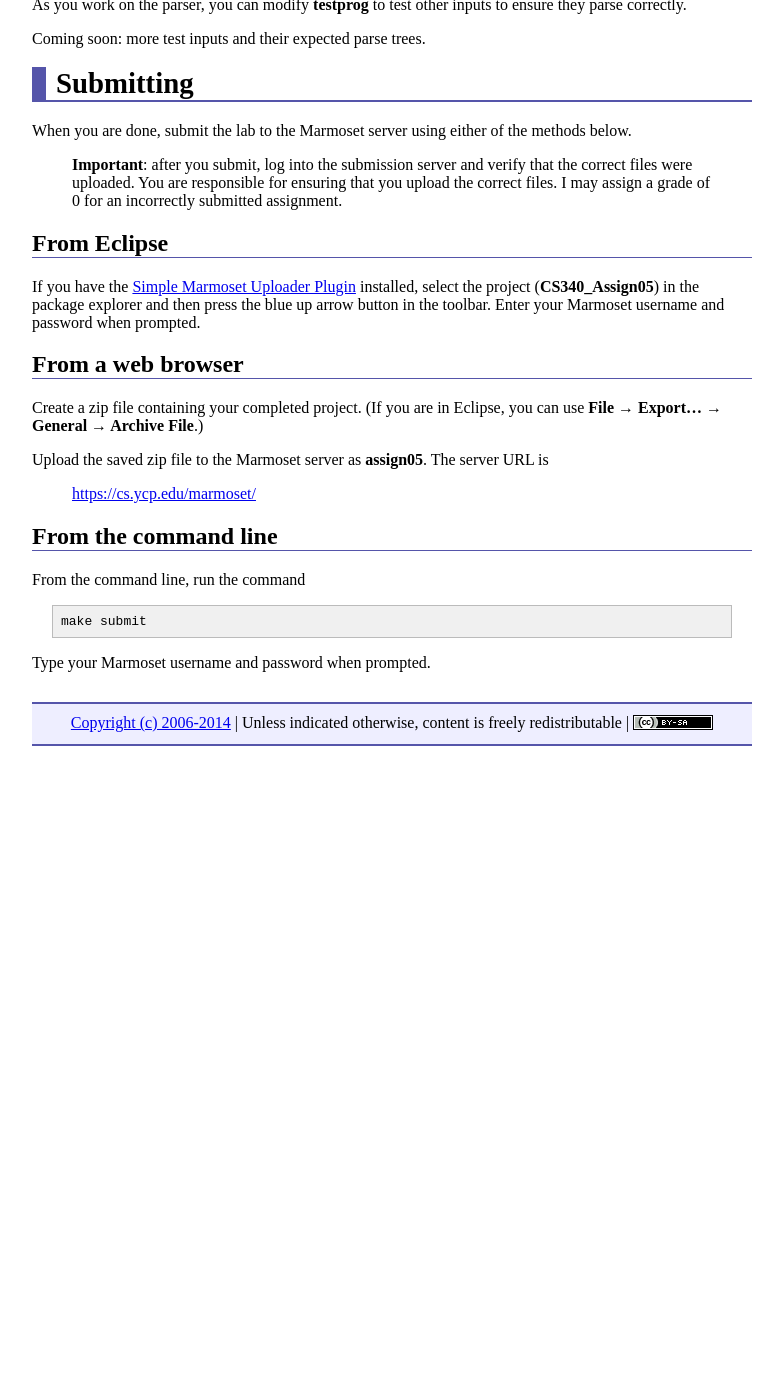
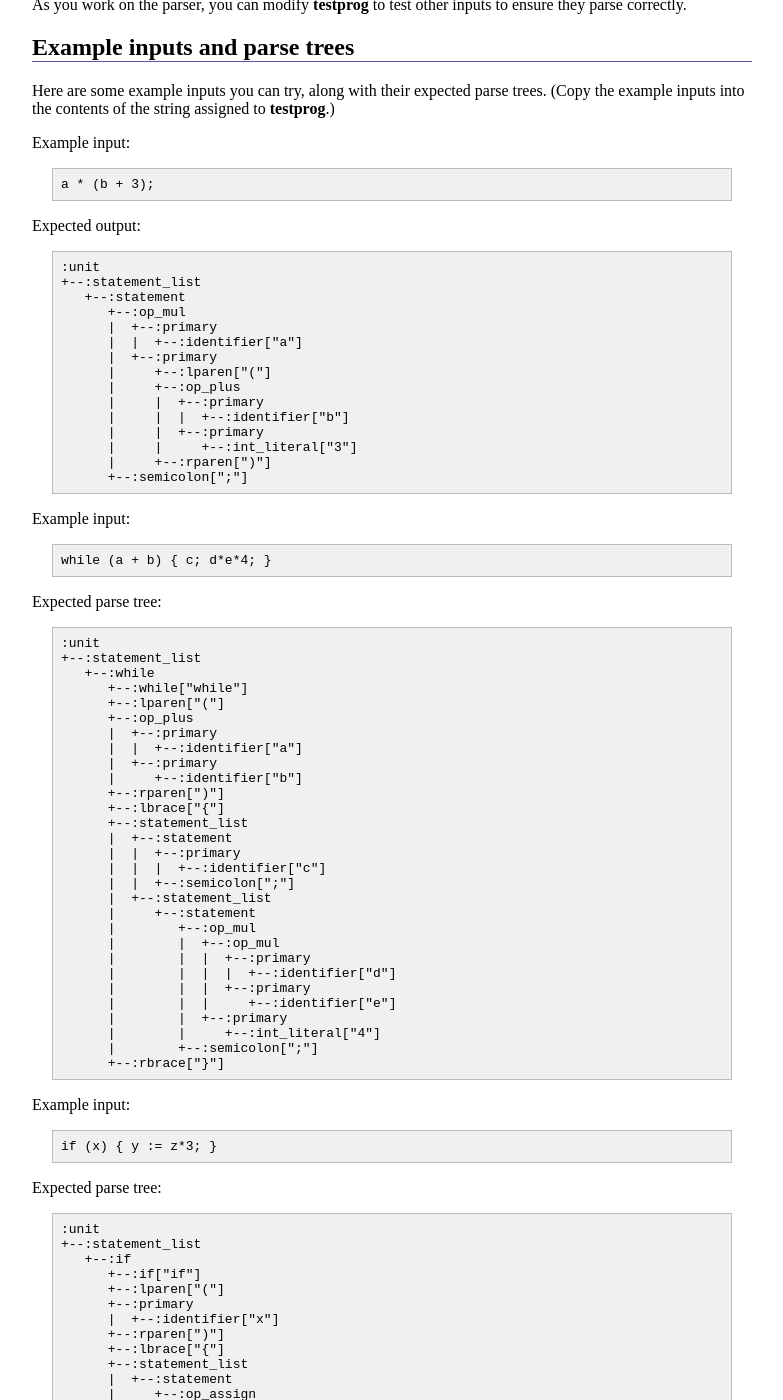
Before and after one commit to ycpcs/cs340-fall2014, a Jekyll site: the page built from assign/assign05.md, in a window 1280 px wide and 1400 px high, scrolled down 4300 px. Shown: the whole window, without its empty margins (248-1031 px from the left). Built offline with Jekyll 4.4.1, drawn with Linux system fonts in a browser that asks for light colours; nearby versions of some CDN libraries; Markdown is read by kramdown in place of the engine named in the settings; before the commit the page ends 5056 px from its top, so only the background shows below that; some of the changed text lies outside the part shown.

Commit message:
example inputs, expected parse trees

```diff
--- a/assign/assign05.md
+++ b/assign/assign05.md
@@ -205,7 +205,95 @@ This parse tree corresponds to the input
 
 As you work on the parser, you can modify **testprog** to test other inputs to ensure they parse correctly.
 
-Coming soon: more test inputs and their expected parse trees.
+## Example inputs and parse trees
+
+Here are some example inputs you can try, along with their expected parse trees.  (Copy the example inputs into the contents of the string assigned to **testprog**.)
+
+Example input:
+
+    a * (b + 3);
+
+Expected output:
+
+    :unit
+    +--:statement_list
+       +--:statement
+          +--:op_mul
+          |  +--:primary
+          |  |  +--:identifier["a"]
+          |  +--:primary
+          |     +--:lparen["("]
+          |     +--:op_plus
+          |     |  +--:primary
+          |     |  |  +--:identifier["b"]
+          |     |  +--:primary
+          |     |     +--:int_literal["3"]
+          |     +--:rparen[")"]
+          +--:semicolon[";"]
+
+Example input:
+
+    while (a + b) { c; d*e*4; }
+
+Expected parse tree:
+
+    :unit
+    +--:statement_list
+       +--:while
+          +--:while["while"]
+          +--:lparen["("]
+          +--:op_plus
+          |  +--:primary
+          |  |  +--:identifier["a"]
+          |  +--:primary
+          |     +--:identifier["b"]
+          +--:rparen[")"]
+          +--:lbrace["{"]
+          +--:statement_list
+          |  +--:statement
+          |  |  +--:primary
+          |  |  |  +--:identifier["c"]
+          |  |  +--:semicolon[";"]
+          |  +--:statement_list
+          |     +--:statement
+          |        +--:op_mul
+          |        |  +--:op_mul
+          |        |  |  +--:primary
+          |        |  |  |  +--:identifier["d"]
+          |        |  |  +--:primary
+          |        |  |     +--:identifier["e"]
+          |        |  +--:primary
+          |        |     +--:int_literal["4"]
+          |        +--:semicolon[";"]
+          +--:rbrace["}"]
+
+Example input:
+
+    if (x) { y := z*3; }
+
+Expected parse tree:
+
+    :unit
+    +--:statement_list
+       +--:if
+          +--:if["if"]
+          +--:lparen["("]
+          +--:primary
+          |  +--:identifier["x"]
+          +--:rparen[")"]
+          +--:lbrace["{"]
+          +--:statement_list
+          |  +--:statement
+          |     +--:op_assign
+          |     |  +--:primary
+          |     |  |  +--:identifier["y"]
+          |     |  +--:op_mul
+          |     |     +--:primary
+          |     |     |  +--:identifier["z"]
+          |     |     +--:primary
+          |     |        +--:int_literal["3"]
+          |     +--:semicolon[";"]
+          +--:rbrace["}"]
 
 # Submitting
 
```
Also changed, not shown: index.md (+1 -0 lines).
